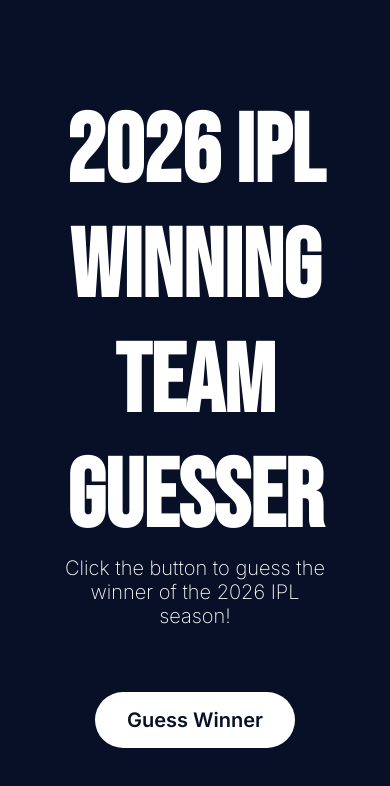
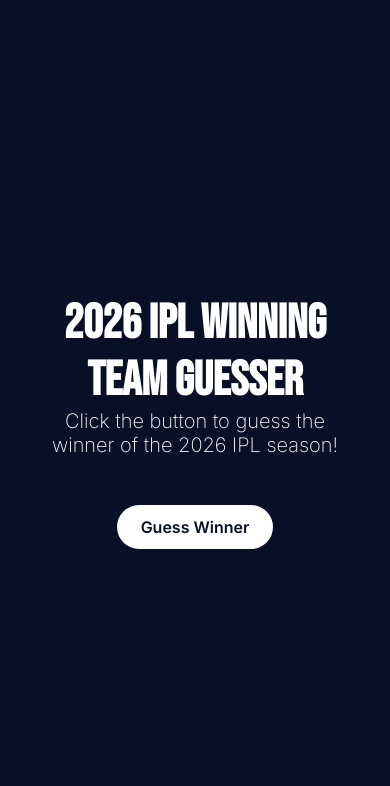
Before and after one commit to vikram-ramji/ipl-winner-guesser, a plain HTML site: page index.html in a window 390 px wide. Drawn offline with Linux system fonts and the light colour scheme.

Commit message:
fix: make page responsive

```diff
--- a/style.css
+++ b/style.css
@@ -31,7 +31,7 @@ main {
 
 h1 {
   font-family: "Bebas Neue", sans-serif;
-  font-size: 6rem;
+  font-size: clamp(3rem, 6vw, 6rem);
 }
 
 .text p {
@@ -75,3 +75,19 @@ button:hover {
 button:active {
   scale: 0.95;
 }
+
+@media (max-width: 600px) {
+  main {
+    padding: 2rem;
+    gap: 1.5rem;
+  }
+
+  .details {
+    font-size: 1rem;
+  }
+
+  button {
+    padding: 0.75rem 1.5rem;
+    font-size: 1rem;
+  }
+}
```
